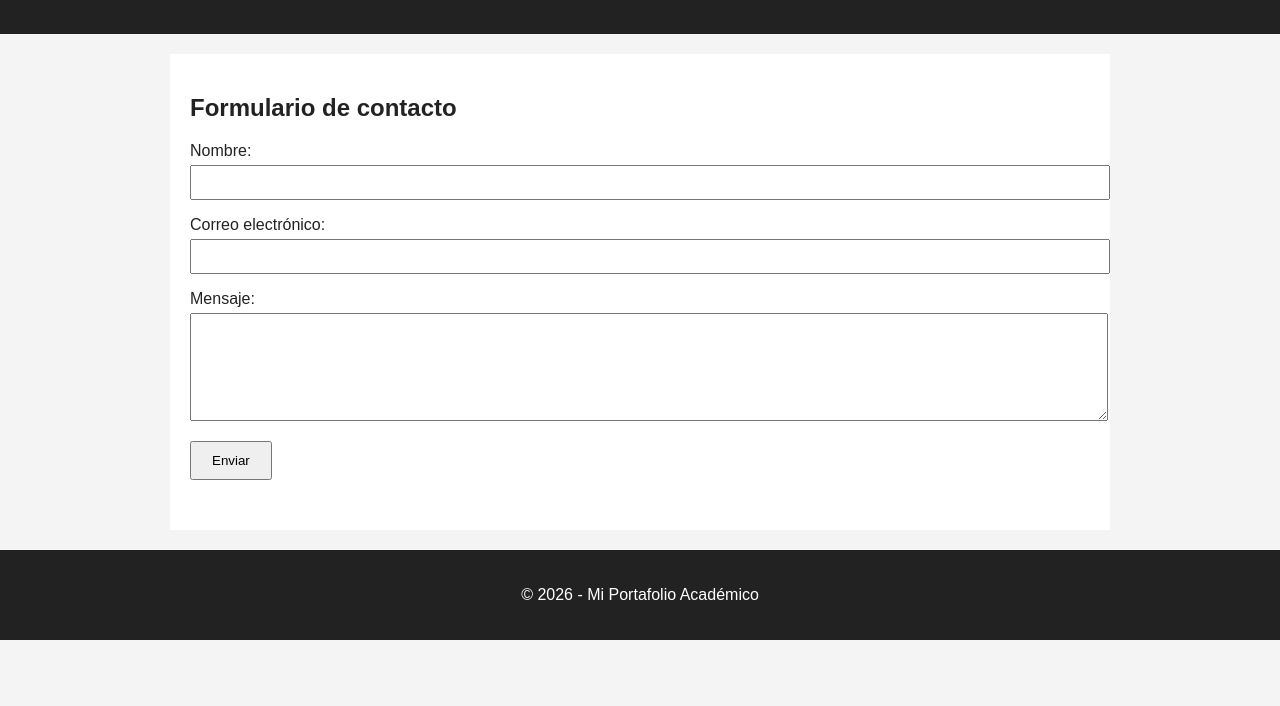
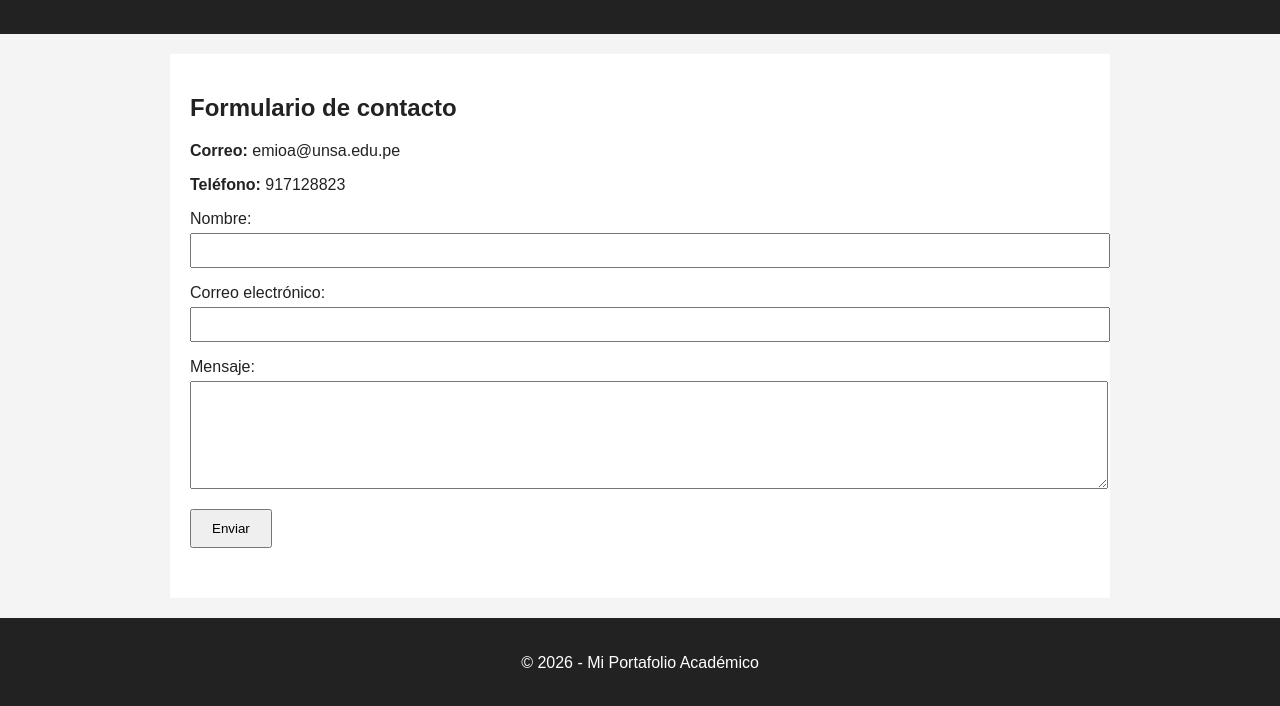
Before and after one commit to emioa-bit/idweb, a plain HTML site: page Lab01/contact.html in a window 1280 px wide. Shown: the part 120-826 px from the top of the page. Before the commit the page ends 800 px from the top, so only its background shows below. Drawn offline with Linux system fonts and the light colour scheme.

Commit message:
agregando contacto del autor

```diff
--- a/Lab01/contact.html
+++ b/Lab01/contact.html
@@ -24,6 +24,9 @@
     <main>
         <section>
             <h2>Formulario de contacto</h2>
+            <p><strong>Correo:</strong> emioa@unsa.edu.pe</p>
+<p><strong>Teléfono:</strong> 917128823</p>
+
 
             <form>
                 <p>
```
